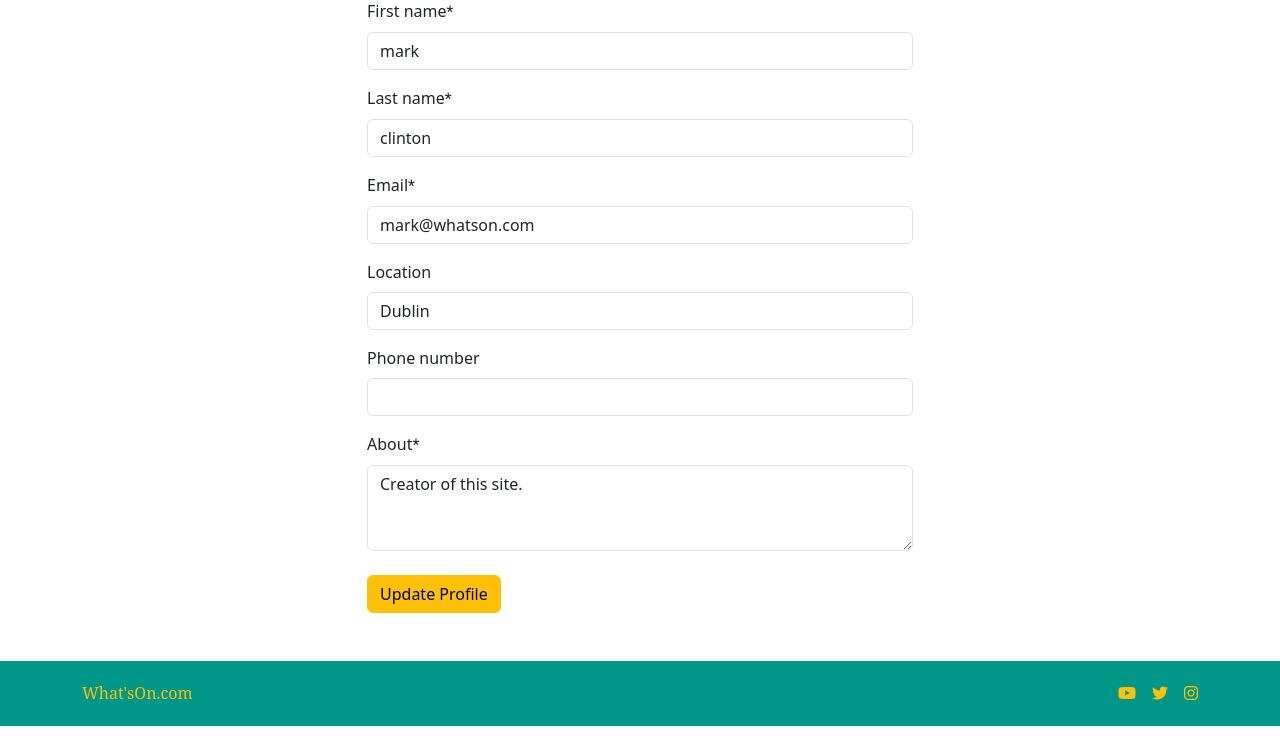
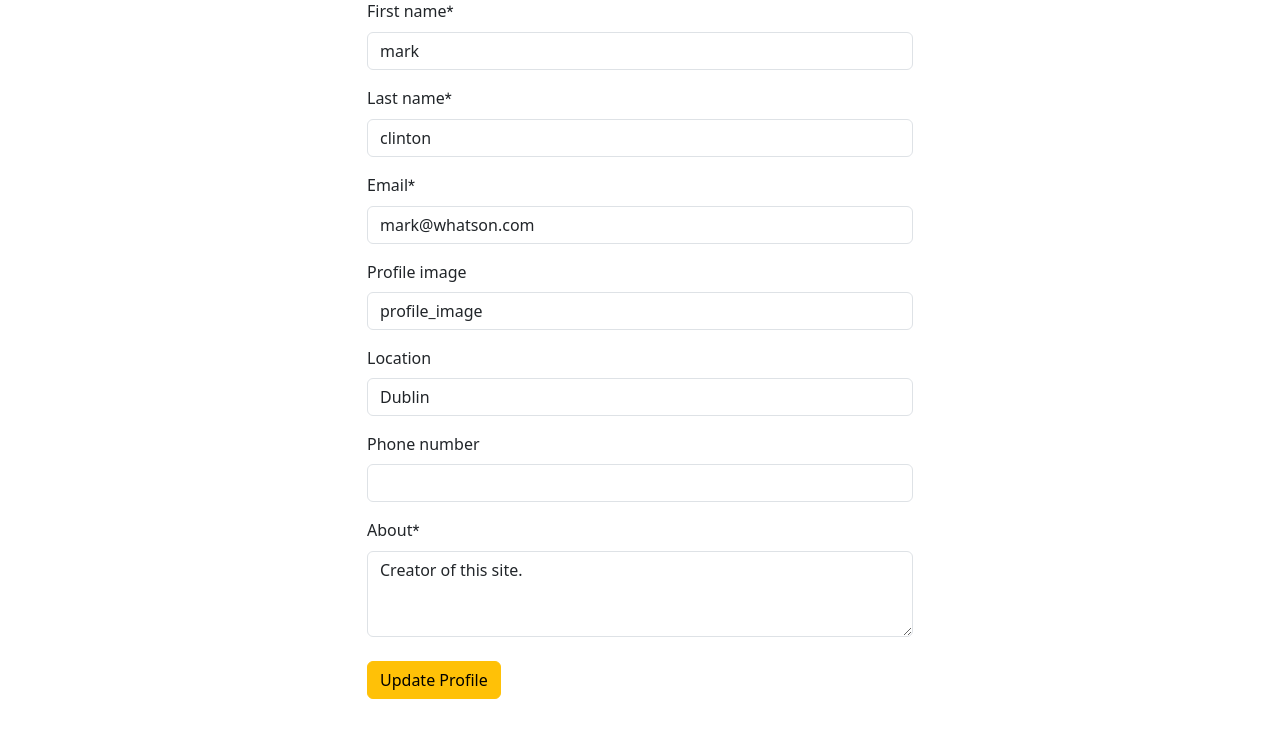
Before and after one commit to MarkClinton/whats-on, a Django app: page /profile/user in a window 1280 px wide. Shown: the part 118-857 px from the top of the page. Run offline with Django 5.2, Linux system fonts and the light colour scheme; a user stored in the database is signed in; data comes from the database, SQL or seed files in the repository; some libraries are stand-ins or nearby versions; some web fonts are replaced.

Commit message:
bug: hidden cloudinary field accidently hid the whole field on profile page

```diff
--- a/static/css/styles.css
+++ b/static/css/styles.css
@@ -81,8 +81,8 @@ i {
 }
 
 /* Hide field from cloudinary. not needed */
-#div_id_profile_image,
-#div_id_event_image div:first-of-type {
+#div_id_profile_image .input-group:first-of-type,
+#div_id_event_image .input-group:first-of-type {
     display: none !important;
 }
 
```
